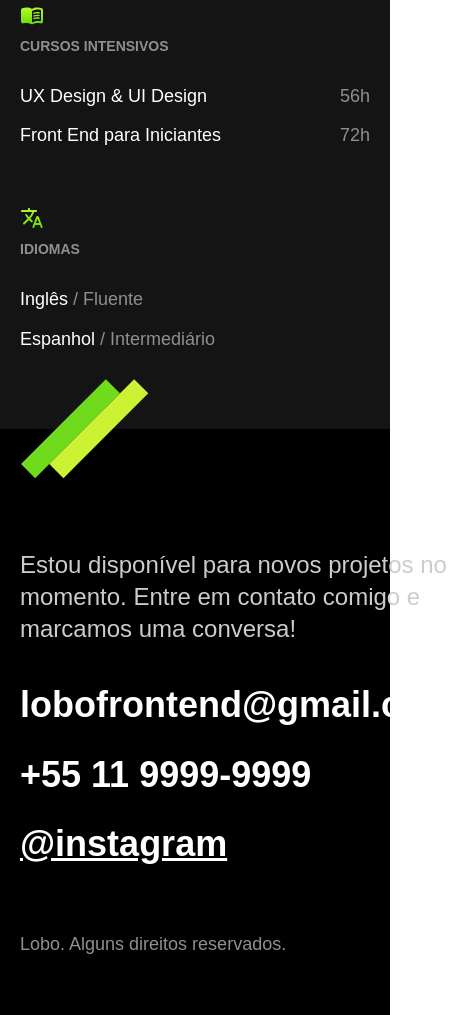
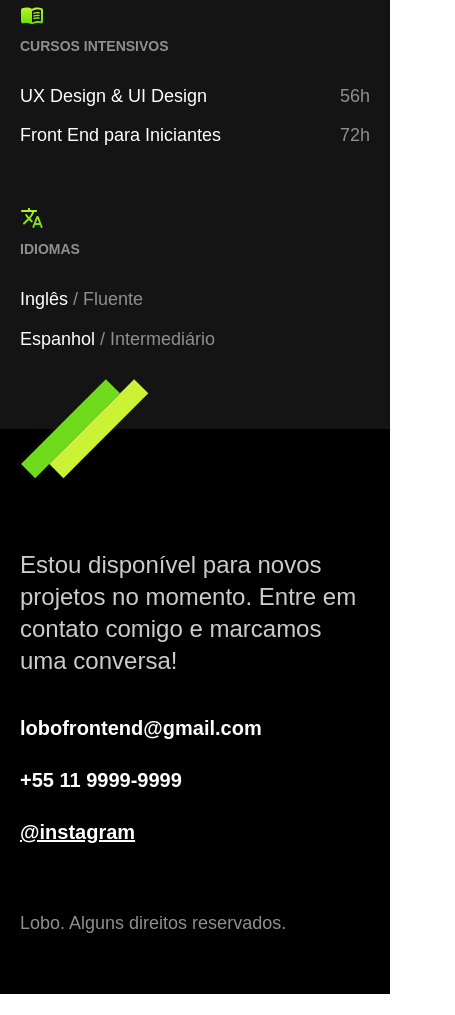
Before and after one commit to oygods/oygods.github.io, a plain HTML site: page index.html in a window 390 px wide. Shown: the part 2386-3401 px from the top of the page, 455 px wide, since content can reach past the window. After the commit the page ends 3380 px from the top, so only its background shows below. Drawn offline with Linux system fonts and the light colour scheme.

Commit message:
font-size modificado

```diff
--- a/css/footer.css
+++ b/css/footer.css
@@ -42,7 +42,7 @@
         gap: 40px;
     }
 
-    .footer-contato {
-        font-size: 1.5rem;
+    .footer-contato li {
+        font-size: 1.25rem;
     }
 }
```
